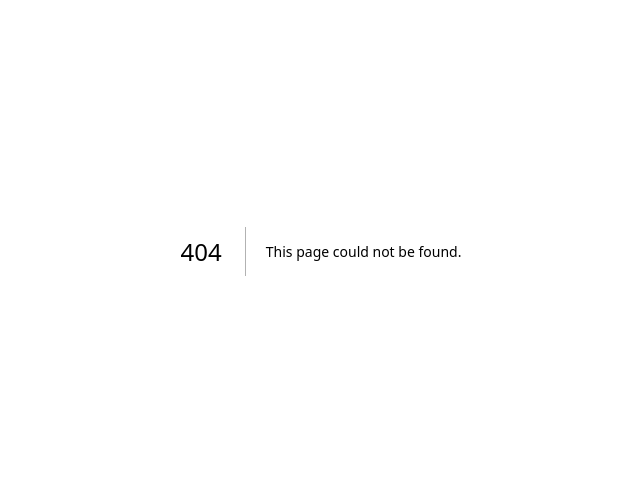
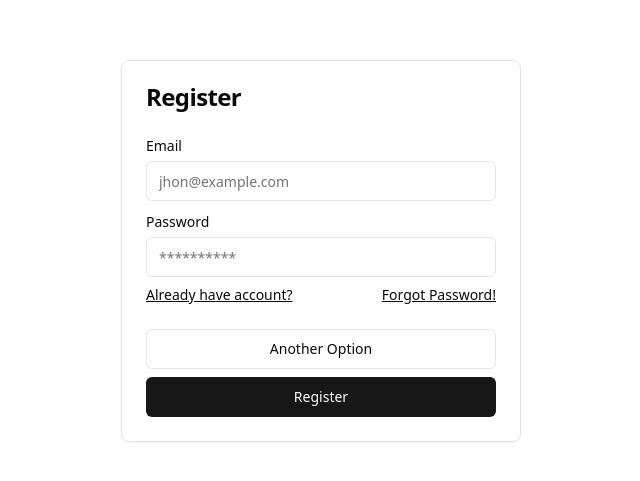
Before and after one commit to CookyNdi/next14-taskpad, a Next.js app: page /auth/register in a window 1280 px wide. Before the commit this address had no page. Shown: the part 149-630 px from the top of the page, without its empty margins (319-959 px from the left). Built offline with nearby package versions, Linux system fonts and the light colour scheme.

Commit message:
feat : auth page

```diff
--- a/package.json
+++ b/package.json
@@ -25,6 +25,7 @@
     "next-themes": "^0.3.0",
     "react": "^18.3.1",
     "react-dom": "^18.3.1",
+    "react-icons": "^5.2.1",
     "tailwind-merge": "^2.4.0",
     "tailwindcss-animate": "^1.0.7",
     "zod": "^3.23.3"
--- /dev/null
+++ b/src/app/(auth)/auth/forgot-password/_components/forgot-password-form.tsx
@@ -0,0 +1,33 @@
+"use client";
+
+import { Button } from "@/components/ui/button";
+import {
+  Card,
+  CardContent,
+  CardDescription,
+  CardFooter,
+  CardHeader,
+  CardTitle,
+} from "@/components/ui/card";
+import { Input } from "@/components/ui/input";
+import { Label } from "@/components/ui/label";
+
+export default function ForgotPasswordForm() {
+  return (
+    <Card className="w-full lg:w-[400px]">
+      <CardHeader>
+        <CardTitle>Forgot Password</CardTitle>
+        <CardDescription>Please input your login account</CardDescription>
+      </CardHeader>
+      <CardContent className="space-y-2">
+        <div className="space-y-1">
+          <Label htmlFor="email">Email</Label>
+          <Input id="email" type="email" placeholder="jhon@example.com" />
+        </div>
+      </CardContent>
+      <CardFooter className="flex flex-col gap-y-2">
+        <Button className="w-full">Send Verification</Button>
+      </CardFooter>
+    </Card>
+  );
+}
--- /dev/null
+++ b/src/app/(auth)/auth/forgot-password/page.tsx
@@ -0,0 +1,5 @@
+import ForgotPasswordForm from "./_components/forgot-password-form";
+
+export default function ForgotPasswordPage() {
+  return <ForgotPasswordForm />;
+}
--- /dev/null
+++ b/src/app/(auth)/auth/login/_components/login-form.tsx
@@ -0,0 +1,47 @@
+"use client";
+
+import Link from "next/link";
+
+import SocialLogin from "@/components/dialog/social-login";
+import { Button } from "@/components/ui/button";
+import {
+  Card,
+  CardContent,
+  CardFooter,
+  CardHeader,
+  CardTitle,
+} from "@/components/ui/card";
+import { Input } from "@/components/ui/input";
+import { Label } from "@/components/ui/label";
+
+export default function LoginForm() {
+  return (
+    <Card className="w-full lg:w-[400px]">
+      <CardHeader>
+        <CardTitle>Login</CardTitle>
+      </CardHeader>
+      <CardContent className="space-y-2">
+        <div className="space-y-1">
+          <Label htmlFor="email">Email</Label>
+          <Input id="email" type="email" placeholder="jhon@example.com" />
+        </div>
+        <div className="space-y-1">
+          <Label htmlFor="password">Password</Label>
+          <Input id="password" type="password" placeholder="**********" />
+        </div>
+        <div className="flex justify-between">
+          <Link href={"/auth/register"} className="text-sm underline">
+            Dont have account?
+          </Link>
+          <Link href={"/auth/forgot-password"} className="text-sm underline">
+            Forgot Password!
+          </Link>
+        </div>
+      </CardContent>
+      <CardFooter className="flex flex-col gap-y-2">
+        <SocialLogin />
+        <Button className="w-full">Login</Button>
+      </CardFooter>
+    </Card>
+  );
+}
--- /dev/null
+++ b/src/app/(auth)/auth/login/page.tsx
@@ -0,0 +1,5 @@
+import LoginForm from "./_components/login-form";
+
+export default function LoginPage() {
+  return <LoginForm />;
+}
--- /dev/null
+++ b/src/app/(auth)/auth/new-verification/page.tsx
@@ -0,0 +1,19 @@
+import Link from "next/link";
+
+import { Button } from "@/components/ui/button";
+import { Card, CardFooter, CardHeader, CardTitle } from "@/components/ui/card";
+
+export default function NewVerificationPage() {
+  return (
+    <Card className="w-full lg:w-[400px]">
+      <CardHeader>
+        <CardTitle>Verification</CardTitle>
+      </CardHeader>
+      <CardFooter>
+        <Link href={"/"} className="flex w-full">
+          <Button className="w-full">Back To Home</Button>
+        </Link>
+      </CardFooter>
+    </Card>
+  );
+}
--- /dev/null
+++ b/src/app/(auth)/auth/register/_components/register-form.tsx
@@ -0,0 +1,47 @@
+"use client";
+
+import Link from "next/link";
+
+import SocialLogin from "@/components/dialog/social-login";
+import { Button } from "@/components/ui/button";
+import {
+  Card,
+  CardContent,
+  CardFooter,
+  CardHeader,
+  CardTitle,
+} from "@/components/ui/card";
+import { Input } from "@/components/ui/input";
+import { Label } from "@/components/ui/label";
+
+export default function RegisterForm() {
+  return (
+    <Card className="w-full lg:w-[400px]">
+      <CardHeader>
+        <CardTitle>Register</CardTitle>
+      </CardHeader>
+      <CardContent className="space-y-2">
+        <div className="space-y-1">
+          <Label htmlFor="email">Email</Label>
+          <Input id="email" type="email" placeholder="jhon@example.com" />
+        </div>
+        <div className="space-y-1">
+          <Label htmlFor="password">Password</Label>
+          <Input id="password" type="password" placeholder="**********" />
+        </div>
+        <div className="flex justify-between">
+          <Link href={"/auth/login"} className="text-sm underline">
+            Already have account?
+          </Link>
+          <Link href={"/auth/forgot-password"} className="text-sm underline">
+            Forgot Password!
+          </Link>
+        </div>
+      </CardContent>
+      <CardFooter className="flex flex-col gap-y-2">
+        <SocialLogin />
+        <Button className="w-full">Register</Button>
+      </CardFooter>
+    </Card>
+  );
+}
--- /dev/null
+++ b/src/app/(auth)/auth/register/page.tsx
@@ -0,0 +1,5 @@
+import RegisterForm from "./_components/register-form";
+
+export default function RegisterPage() {
+  return <RegisterForm />;
+}
--- /dev/null
+++ b/src/app/(auth)/layout.tsx
@@ -0,0 +1,13 @@
+export default async function AuthLayout({
+  children,
+}: {
+  children: React.ReactNode;
+}) {
+  return (
+    <div className="relative">
+      <main className="flex h-[100dvh] w-full items-center justify-center px-4">
+        {children}
+      </main>
+    </div>
+  );
+}
--- /dev/null
+++ b/src/components/dialog/social-login.tsx
@@ -0,0 +1,38 @@
+import { FcGoogle } from "react-icons/fc";
+import { FaGithub } from "react-icons/fa";
+
+import {
+  Dialog,
+  DialogContent,
+  DialogHeader,
+  DialogTitle,
+  DialogTrigger,
+} from "@/components/ui/dialog";
+import { Button } from "../ui/button";
+
+export default function SocialLogin() {
+  return (
+    <Dialog>
+      <DialogTrigger asChild>
+        <Button variant="outline" className="w-full">
+          Another Option
+        </Button>
+      </DialogTrigger>
+      <DialogContent>
+        <DialogHeader>
+          <DialogTitle>Another Option</DialogTitle>
+        </DialogHeader>
+        <Button>
+          <div className="flex items-center gap-x-2">
+            <FcGoogle size={20} /> Google
+          </div>
+        </Button>
+        <Button>
+          <div className="flex items-center gap-x-2">
+            <FaGithub size={20} /> Github
+          </div>
+        </Button>
+      </DialogContent>
+    </Dialog>
+  );
+}
```
Also changed, not shown: 1 other file (tests, documents, lock files or other folders).
